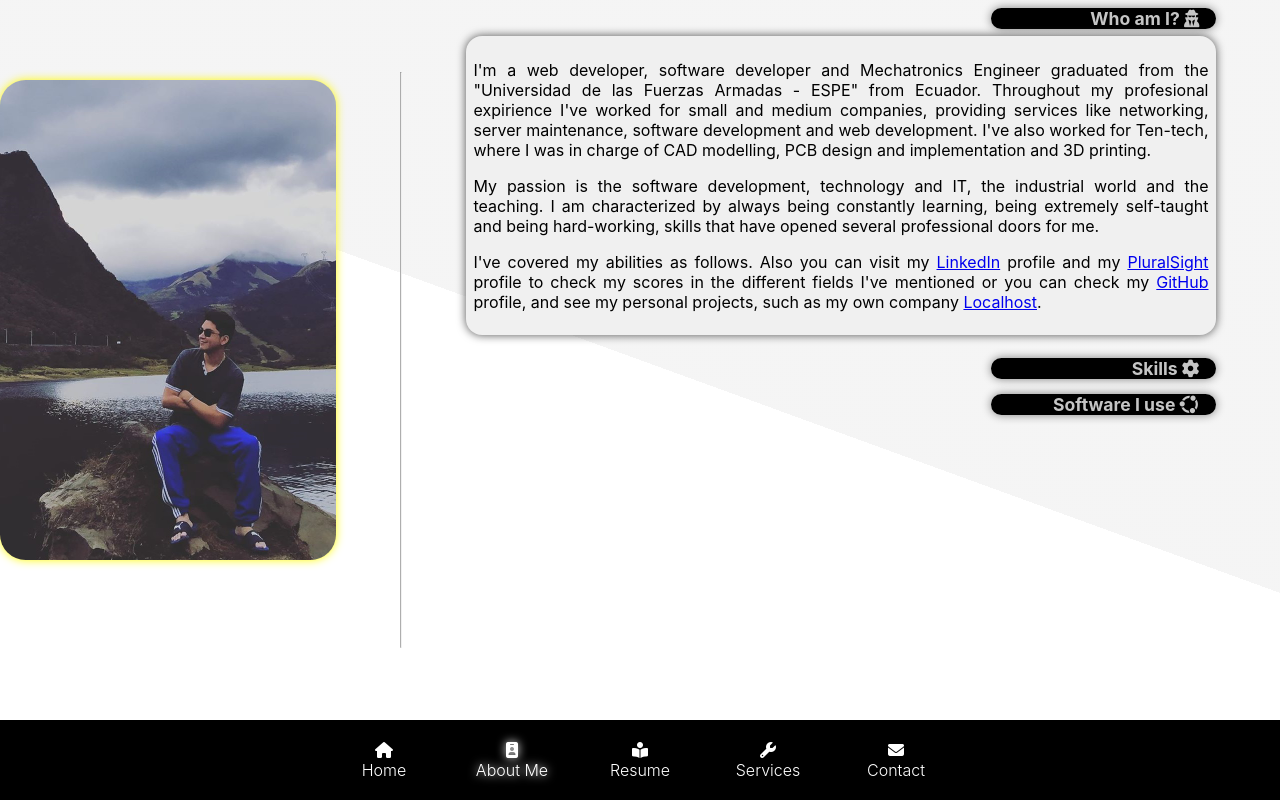
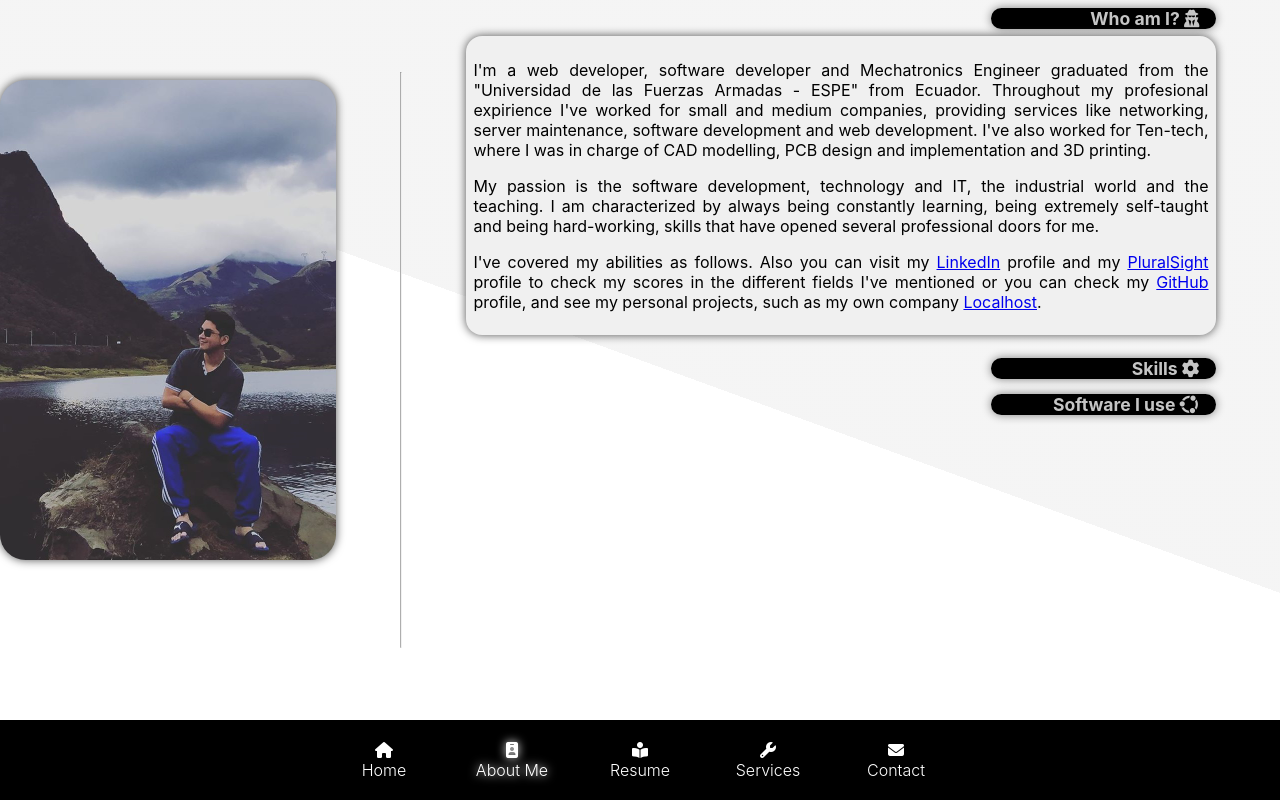
Before and after one commit to alexandro591/my_website, a React (Create React App) app: page / in a window 1280 px wide. Both pictures are taken after a click on the button "About Me". Built offline with nearby package versions, Linux system fonts and the light colour scheme.

Commit message:
first version

```diff
--- a/src/styles/about.css
+++ b/src/styles/about.css
@@ -42,7 +42,7 @@
     margin-right: 0;
     height: 60vh;
     border-radius: 2vw;
-    filter: drop-shadow(0px 0px 5px rgb(255, 251, 0));
+    filter: drop-shadow(0px 0px 5px rgb(80, 80, 80));
 }
 
 #contentAbout{
--- a/src/styles/services.css
+++ b/src/styles/services.css
@@ -5,7 +5,7 @@
 }
 
 #services h3{
-    filter: drop-shadow(0px 0px 5px rgb(255, 251, 0));
+    filter: drop-shadow(0px 0px 5px rgb(255, 255, 255));
 }
 
 #services .container{
```
